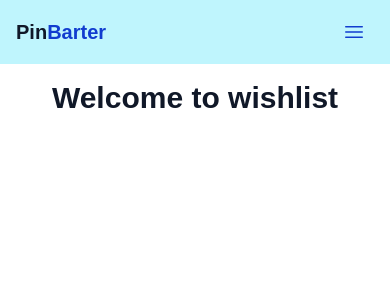
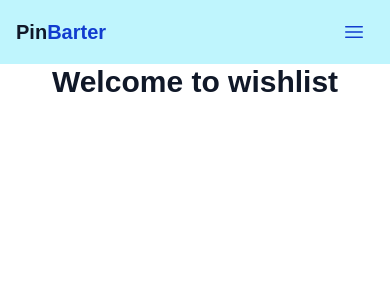
Before and after one commit to HarryYoung28/PinBarter, a Next.js app: page /wishlist in a window 390 px wide. Shown: the top 300 px of the page. Built offline with nearby package versions, Linux system fonts and the light colour scheme.

Commit message:
updating to try maintain mobile sign out access and all pins desktop navbar access

```diff
--- a/src/app/(auth)/layout.js
+++ b/src/app/(auth)/layout.js
@@ -5,7 +5,7 @@
     return (
         <div className="flex min-h-screen">
             <SideBar />
-            <main className="flex-1 bg-white pt-20 md:pt-0">
+            <main className="flex-1 bg-white pt-16 md:pt-0">
                 {children}
             </main>
         </div>
--- a/src/components/SideBar.js
+++ b/src/components/SideBar.js
@@ -45,8 +45,9 @@
             <div data-testid="sidebar-div"
             className={`
                 fixed
+                top-0
+                bottom-0
                 md:relative
-            min-h-screen
                 w-64
                 transition-transform
                 duration-300
```
Lines whose indentation alone changed are shown as unchanged.
